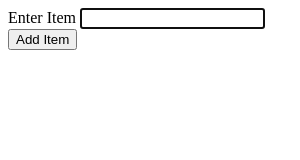
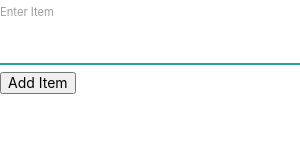
Before and after one commit to marnold22/FirstElectronApp, an Electron app: page addWindow.html in a window 300 px wide. Drawn offline with nearby package versions, Linux system fonts and the light colour scheme.

Commit message:
Added Materialize CSS

```diff
--- a/addWindow.html
+++ b/addWindow.html
@@ -2,6 +2,8 @@
 <html lang="en">
 <head>
   <title>Add Shopping List Item</title>
+  <!-- materialize css -->
+  <link rel="stylesheet" href="https://cdnjs.cloudflare.com/ajax/libs/materialize/1.0.0/css/materialize.min.css">
 </head>
 <body>
   <form>
```
Also changed, not shown: mainWindow.html (+2 -0 lines).
